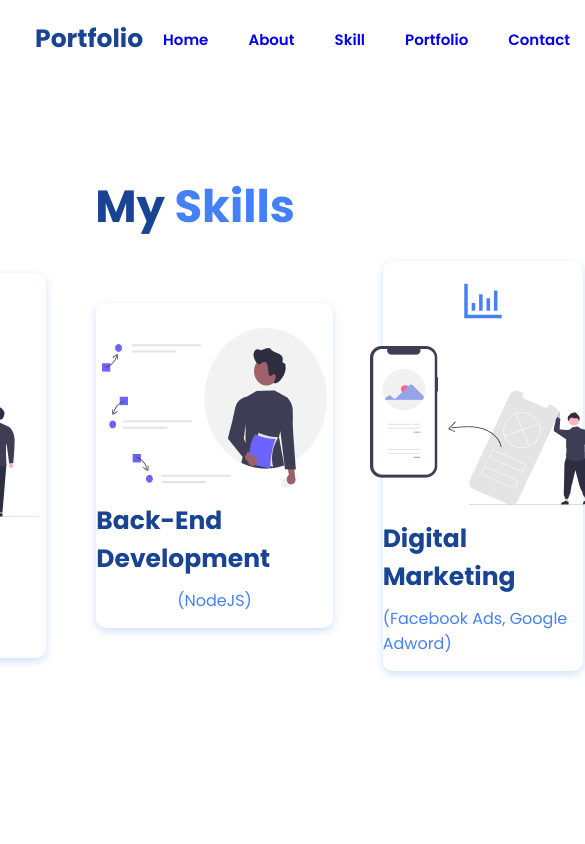
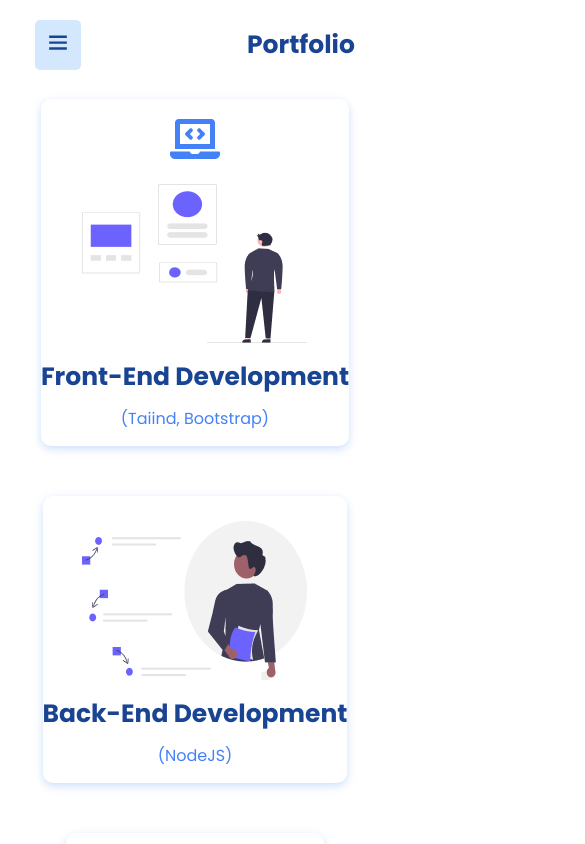
Before and after one commit to GivPenjinun/web-resume, a React (Vite) app: page /skill in a window 390 px wide. Shown: the top 844 px of the page, 585 px wide, since content can reach past the window. Built offline with nearby package versions, Linux system fonts and the light colour scheme; some icons are missing.

Commit message:
feat: add footer

```diff
--- a/src/App.jsx
+++ b/src/App.jsx
@@ -21,6 +21,7 @@ function App() {
       <Skill />
       <Portfolio />
       <Contact />
+      <Footer />
     </div>
   );
 }
--- a/src/pages/Contact.css
+++ b/src/pages/Contact.css
@@ -54,5 +54,11 @@
 }
 
 .contact form .contact-btn {
-  margin-top: 4%;
+  margin-top: 3%;
 }
+
+input::-webkit-outer-spin-button,
+input::-webkit-inner-spin-button {
+  -webkit-appearance: none;
+  margin: 0;
+}
--- a/src/pages/Footer.css
+++ b/src/pages/Footer.css
@@ -1,3 +1,40 @@
 .footer {
-  min-height: 50vh;
+  position: relative;
+  min-height: 40vh;
+  width: 100%;
+  font-size: 2rem;
+  color: white;
+  font-weight: 600;
 }
+
+.footer .icon-btn a {
+  color: var(--main-color);
+  font-size: 4rem;
+  border: 0.1rem solid var(--main-color);
+  background: white;
+  border-radius: 50%;
+  width: 5rem;
+  height: 5rem;
+  display: flex;
+  align-items: center;
+  justify-content: center;
+  z-index: 2;
+  position: absolute;
+  bottom: 40px;
+  right: 50%;
+  cursor: pointer;
+}
+.footer .footer-text {
+  z-index: 2;
+  position: absolute;
+  bottom: 20px;
+  left: 20px;
+}
+
+.footer .footer-bg {
+  z-index: 1;
+  position: absolute;
+  bottom: 0;
+  left: 0;
+  min-width: 100%;
+}
--- a/src/pages/Footer.jsx
+++ b/src/pages/Footer.jsx
@@ -1,9 +1,23 @@
 import "./Footer.css";
+import { BiCopyright } from "react-icons/bi";
+import { AiOutlineArrowUp } from "react-icons/ai";
+import vector from "../assets/vector.png";
+import { useNavigate } from "react-router-dom";
 
 function Footer() {
   return (
     <>
-      <section className="footer"></section>
+      <section className="footer">
+        <div className="footer-text">
+          Copyright <BiCopyright /> 2023
+        </div>
+        <div className="icon-btn">
+          <a href="#">
+            <AiOutlineArrowUp />
+          </a>
+        </div>
+        <img src={vector} className="footer-bg" />
+      </section>
     </>
   );
 }
--- a/src/pages/Header.css
+++ b/src/pages/Header.css
@@ -34,3 +34,47 @@
   width: fit-content;
   height: 100%;
 }
+
+.header .menu-bar {
+  display: none;
+  font-size: 2rem;
+  cursor: pointer;
+  background: var(--second-bg-color);
+  width: fit-content;
+  height: fit-content;
+  padding: 1rem 1.3rem 1rem;
+  border-radius: 0.5rem;
+}
+
+@media only screen and (max-width: 1100px) {
+  .header .menu-bar {
+    display: initial;
+  }
+  .header .navBar {
+    width: 50%;
+    position: absolute;
+    top: 100%;
+    left: 0;
+    display: flex;
+    flex-direction: column;
+    justify-content: center;
+    align-items: center;
+    background: white;
+    cursor: pointer;
+  }
+
+  .header .navBar.active {
+    top: -1000%;
+  }
+
+  .navBar a {
+    background: var(--second-bg-color);
+    padding: 1rem;
+    width: 80%;
+    margin: 10px;
+  }
+
+  .navBar a:hover {
+    width: 80%;
+  }
+}
--- a/src/pages/Header.jsx
+++ b/src/pages/Header.jsx
@@ -1,16 +1,29 @@
 import { useState, useEffect } from "react";
 import "./Header.css";
 import { Link, useNavigate } from "react-router-dom";
+import { TfiMenu } from "react-icons/tfi";
 
 function Header() {
+  const [isToggle, setIsToggle] = useState("navBar active");
+
+  const toggleMenu = () => {
+    if (isToggle === "navBar active") {
+      setIsToggle("navBar");
+    } else {
+      setIsToggle("navBar active");
+    }
+  };
   return (
     <>
       <header className="header">
+        <div className="menu-bar">
+          <TfiMenu onClick={toggleMenu} />
+        </div>
         <a href="#" className="logo">
           Portfolio
         </a>
 
-        <nav className="navBar">
+        <nav className={isToggle}>
           <a href="#home">Home</a>
           <a href="#about">About</a>
           <a href="#skill">Skill</a>
--- a/src/pages/Home.jsx
+++ b/src/pages/Home.jsx
@@ -32,7 +32,7 @@ function Home() {
               <BiLogoGmail id="icon" />
             </a>
           </div>
-          <a href="#" className="contact-btn">
+          <a href="#contact" className="contact-btn">
             Contact Me
           </a>
         </div>
--- a/src/pages/Portfolio.css
+++ b/src/pages/Portfolio.css
@@ -5,10 +5,10 @@
   justify-content: center;
   position: relative;
   z-index: 0;
-  min-height: 100vh;
+  min-height: fit-content;
   color: var(--text-color);
   background: var(--second-bg-color);
-  padding: 0 5%;
+  padding: 13% 5%;
 }
 
 .portfolio .heading {
@@ -85,3 +85,10 @@
   font-size: 2rem;
   cursor: pointer;
 }
+
+@media only screen and (max-width: 1100px) {
+  .portfolio-container {
+    display: flex;
+    flex-direction: column;
+  }
+}
--- a/src/pages/Skill.css
+++ b/src/pages/Skill.css
@@ -7,6 +7,7 @@
   z-index: 0;
   min-height: 100vh;
   color: var(--text-color);
+  margin: 3% 0 7% 0;
 }
 
 .skill .heading {
@@ -57,3 +58,15 @@
   margin: 1rem 0 0 0;
   color: #4581f6;
 }
+
+@media only screen and (max-width: 1100px) {
+  .skill-container {
+    display: flex;
+    flex-direction: column;
+    width: 100%;
+  }
+
+  .skill-container .skill-box {
+    min-width: 50%;
+  }
+}
```
